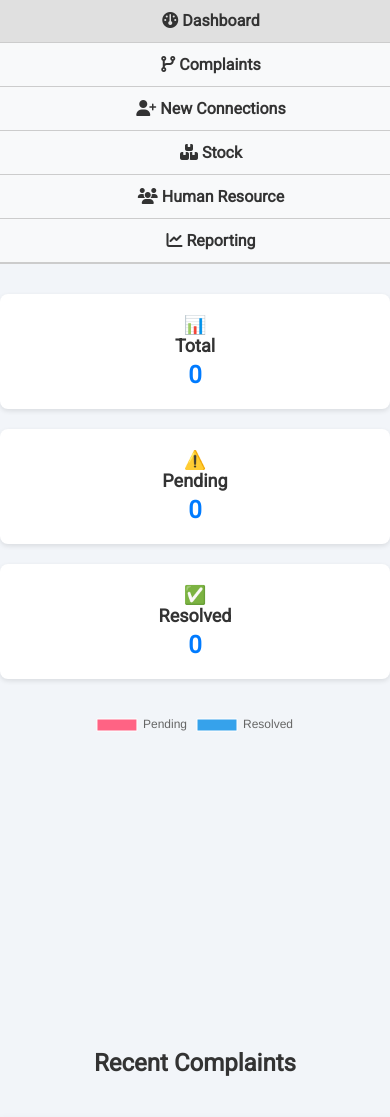
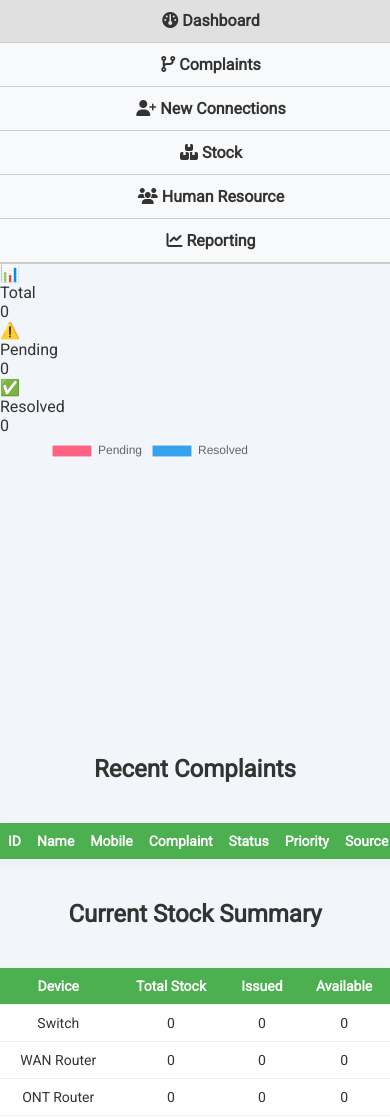
Before and after one commit to Suraj27251/complaint-management-system, a Flask app: page / in a window 390 px wide; the page is wider, and only the part inside the window is pictured. Shown: the part 154-1271 px from the top of that part. Run offline with Flask 3, Linux system fonts and the light colour scheme; data that the repository does not hold is empty.

Commit message:
Update styles.css

```diff
--- a/static/css/styles.css
+++ b/static/css/styles.css
@@ -210,100 +210,41 @@ tr:hover {
     font-style: italic;
 }
 
-/* ===== STATS CARDS ===== */
-.stats {
-    display: flex;
-    justify-content: space-around;
-    margin: 30px auto;
-    max-width: 900px;
-    gap: 20px;
-    flex-wrap: wrap;
+/* ===== COMPLAINT HISTORY CARD ===== */
+.history-card {
+    background-color: #fff;
+    border-left: 5px solid #4CAF50;
+    margin: 15px auto;
+    padding: 15px 20px;
+    max-width: 800px;
+    box-shadow: 0 2px 5px rgba(0,0,0,0.05);
+    border-radius: 6px;
+    transition: 0.3s;
 }
 
-.stats div {
-    background: #fff;
-    padding: 20px;
-    border-radius: 8px;
-    box-shadow: 0 2px 5px rgba(0,0,0,0.1);
-    font-size: 18px;
-    font-weight: bold;
-    color: #333;
-    text-align: center;
-    flex: 1 1 30%;
+.history-card:hover {
+    box-shadow: 0 4px 12px rgba(0,0,0,0.1);
 }
 
-.stats div span {
-    display: block;
-    font-size: 24px;
+.history-card h3 {
+    margin: 0 0 8px;
     color: #007BFF;
-    margin-top: 5px;
+    font-size: 18px;
 }
 
-/* ===== CHART CONTAINER ===== */
-.chart-container {
-    max-width: 400px;
-    width: 100%;
-    margin: 0 auto 40px auto;
+.history-card p {
+    margin: 5px 0;
+    color: #444;
 }
 
-/* ===== DARK THEME ===== */
-body.dark-theme {
-    background-color: #1e1e2f;
-    color: #e0e0e0;
-}
-
-body.dark-theme .header {
-    background-color: #2b2b3c;
-    border-bottom: 1px solid #444;
-}
-
-body.dark-theme .title,
-body.dark-theme .tab a {
-    color: #ccc;
-}
-
-body.dark-theme .tabs {
-    background-color: #2e2e42;
-    border-bottom: 1px solid #444;
-}
-
-body.dark-theme .tab:hover,
-body.dark-theme .tab.active {
-    background-color: #3d3d5c;
-}
-
-body.dark-theme .stats div,
-body.dark-theme table,
-body.dark-theme form {
-    background-color: #2c2c3e;
-    color: #e0e0e0;
-    box-shadow: 0 2px 8px rgba(255, 255, 255, 0.05);
-}
-
-body.dark-theme th {
-    background-color: #007bff;
-}
-
-body.dark-theme tr:hover {
-    background-color: #383851;
-}
-
-body.dark-theme input,
-body.dark-theme textarea,
-body.dark-theme select {
-    background-color: #333;
-    color: #eee;
-    border-color: #666;
-}
-
-body.dark-theme button,
-body.dark-theme a.button {
-    background-color: #2196f3;
-}
-
-body.dark-theme button:hover,
-body.dark-theme a.button:hover {
-    background-color: #1a73e8;
+.history-card .status {
+    color: #fff;
+    background-color: #28a745;
+    padding: 4px 10px;
+    border-radius: 4px;
+    display: inline-block;
+    font-size: 13px;
+    margin-top: 8px;
 }
 
 /* ===== RESPONSIVE ===== */
@@ -351,4 +292,9 @@ body.dark-theme a.button:hover {
     .stats div {
         flex: 1 1 100%;
     }
+
+    .history-card {
+        margin: 10px 10px;
+        padding: 10px 15px;
+    }
 }
```
